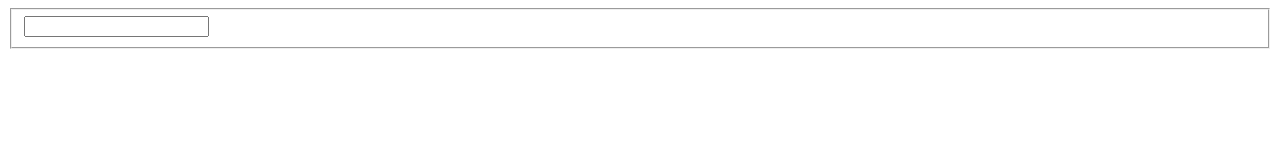
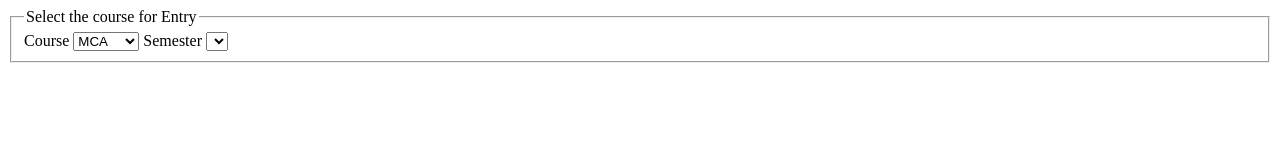
Before and after one commit to iips-dc/feedbone, a plain HTML site: page selectEntry.html in a window 1280 px wide. Drawn offline with Linux system fonts and the light colour scheme.

Commit message:
added js code to the lists

```diff
--- a/selectEntry.html
+++ b/selectEntry.html
@@ -7,11 +7,51 @@
 	<body>
 
 
-			<form action = "">
+
 			<fieldset>
-			<input type =
+				<legend> Select the course for Entry</legend>
+			 <label>Course</label>
+			 <script>
+			 	var course;
+			 </script>
+			 <select required id= "course" onchange="listsem()">
 
+			 	<option value="MCA"> MCA</option>
+			 	<option value="MTECH">M Tech </option>
+			 	<option value="MBA">MBA</option>
+			 	<option value="BCOM">B.COM</option>
+			 	<option></option>
+
+			 </select>
+
+			<label>Semester</label>
+
+			<select id ="semesterList">	</select>
 			</fieldset>
+			<script >
+				function listsem(){
+					var x=document.getElementById("course").selectedIndex;
+					var y=document.getElementById("course").options;
+					var semList = 0;
+					if (y[x].text == "MCA"){ semList = 12;}
+					else if (y[x].text == "M Tech"){ semList = 12;}
+					else if (y[x].text == "MBA"){ semList = 12;}
+					else { semList = 6;}
+					//alert("Index: " + y[x].index + " is " + y[x].text + "semlist" + semList);
+					// here is a small bug for semester list update on change.
+					var s = document.getElementById("semesterList");
+
+					var i =0;
+					if (s.options.length >= 12 ){s.options.length = 0;}
+					for(i = 0;i < semList;i++){
+						s.options[s.options.length]= new Option(i+1, s.options.length + 1);
+					}
+
+
+
+				}
+			</script>
+
 
 			</form>
 	</body>
```
